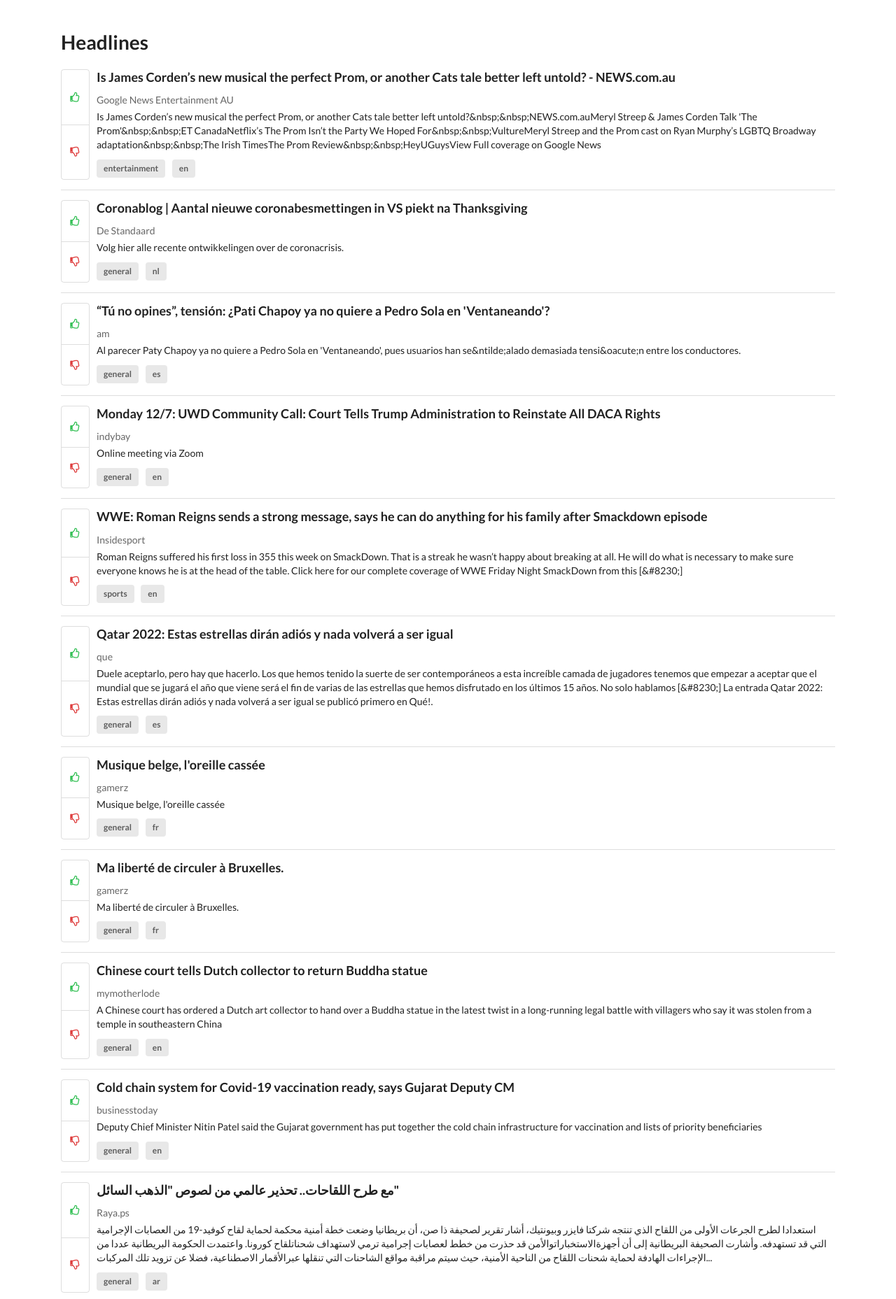
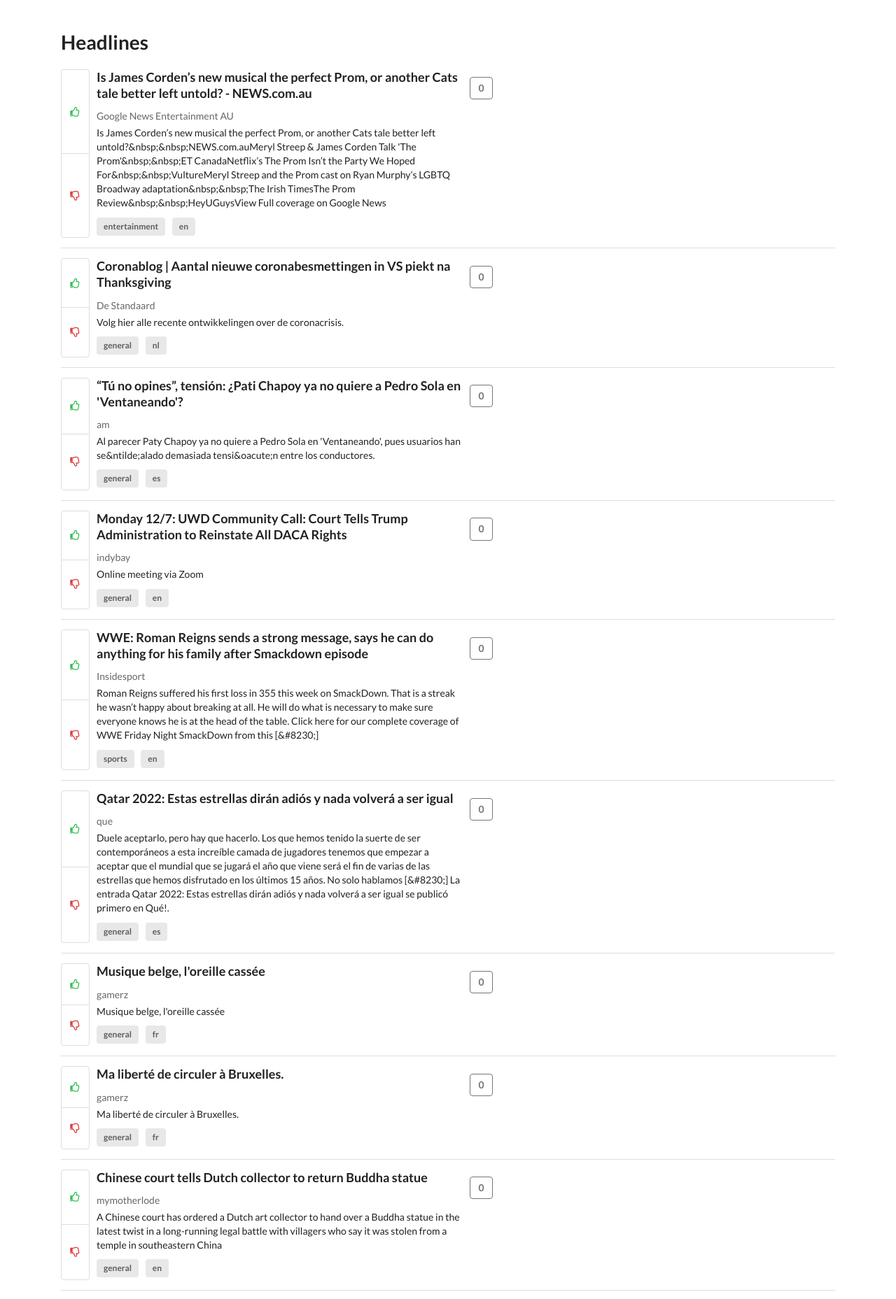
Before and after one commit to Jerry-Sun/headline-voter, a FastAPI app: page /jinja in a window 1280 px wide. Shown: the part 48-1905 px from the top of the page at 70% size. Run offline with FastAPI, Linux system fonts and the light colour scheme; some libraries are stand-ins or nearby versions.

Commit message:
draft feature to track score of upvote/downvotes

```diff
--- a/main.py
+++ b/main.py
@@ -11,23 +11,22 @@
 with open("example2.json", "r") as f:
    response = json.loads(f.read())
 
-"""
+
 # Commenting this section out so it doesn't overwrite the monthly API pull limit
+#url = "http://api.mediastack.com/v1/news"
 
-url = "http://api.mediastack.com/v1/news"
+#PARAMS = {
+#    "access_key" : "ab0622cf5843c7ae44b724303b6ef796",
+#    "categories": "business, technology, -entertainment",
+#    "countries" : "us",
+#    "languages" : "en",
+#    "sort" : "published_desc",
+#    "limit" : 10,
+#}
 
-PARAMS = {
-    "access_key" : "ab0622cf5843c7ae44b724303b6ef796",
-    "categories": "business, technology, -entertainment",
-    "countries" : "us",
-    "languages" : "en",
-    "sort" : "published_desc",
-    "limit" : 10,
-}
+#r = requests.get(url, params = PARAMS)
+#response = r.json()
 
-r = requests.get(url, params = PARAMS)
-response = r.json()
-"""
 
 # Homepage when you visit the localhost site
 @app.get("/")
--- a/templates/index.html
+++ b/templates/index.html
@@ -8,18 +8,18 @@
     <head>
         <link rel="stylesheet" href="https://cdn.jsdelivr.net/npm/semantic-ui@2.4.2/dist/semantic.min.css">
         <script src="https://code.jquery.com/jquery-3.1.1.min.js" integrity="sha256-hVVnYaiADRTO2PzUGmuLJr8BLUSjGIZsDYGmIJLv2b8=" crossorigin="anonymous"></script>
-        <script src="https://cdn.jsdelivr.net/npm/semantic-ui@2.4.2/dist/semantic.min.js"></script>
+        <!-- <script src="https://cdn.jsdelivr.net/npm/semantic-ui@2.4.2/dist/semantic.min.js"></script> -->
+        <script src="https://cdn.jsdelivr.net/gh/alpinejs/alpine@v2.8.0/dist/alpine.min.js" defer></script>
 
     <body>
-
         <div class="ui container">
             <h1>Headlines</h1>
             <div class="ui divided items">
                 {% for headline in headlines %}
-                <div class="item">
+                <div class="item" x-data="{ count : 0 }" >
                     <div class="ui icon vertical basic buttons">
-                        <button class="ui button"><i class="green thumbs up outline icon"></i></button>
-                        <button class="ui button"><i class="red thumbs down outline icon"></i></button>
+                        <button class="ui button" @click="count++"><i class="green thumbs up outline icon"></i></button>
+                        <button class="ui button" @click="count--"><i class="red thumbs down outline icon"></i></button>
                     </div>
                     <div class="ui container">
                         <div class="content">
@@ -35,9 +35,12 @@
                               <div class="ui label">{{ headline.language }}</div>
                             </div>
                           </div>
-
                     </div>
-
+                    <div class="extra">
+                      <div class="ui grey large basic label">
+                        <span x-text = "count"></span>
+                      </div>
+                    </div>
                 </div>
                 {% endfor %}
               </div>
```
Also changed, not shown: 1 other file.
